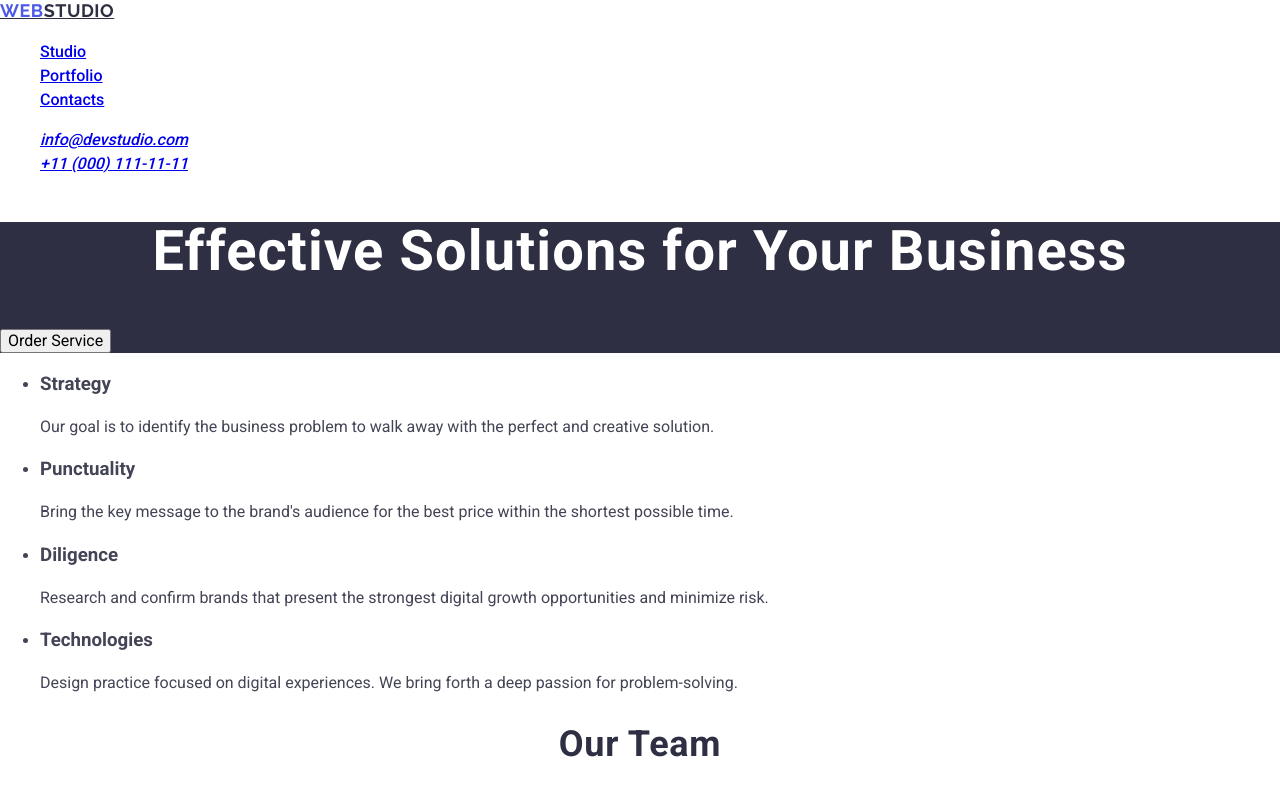
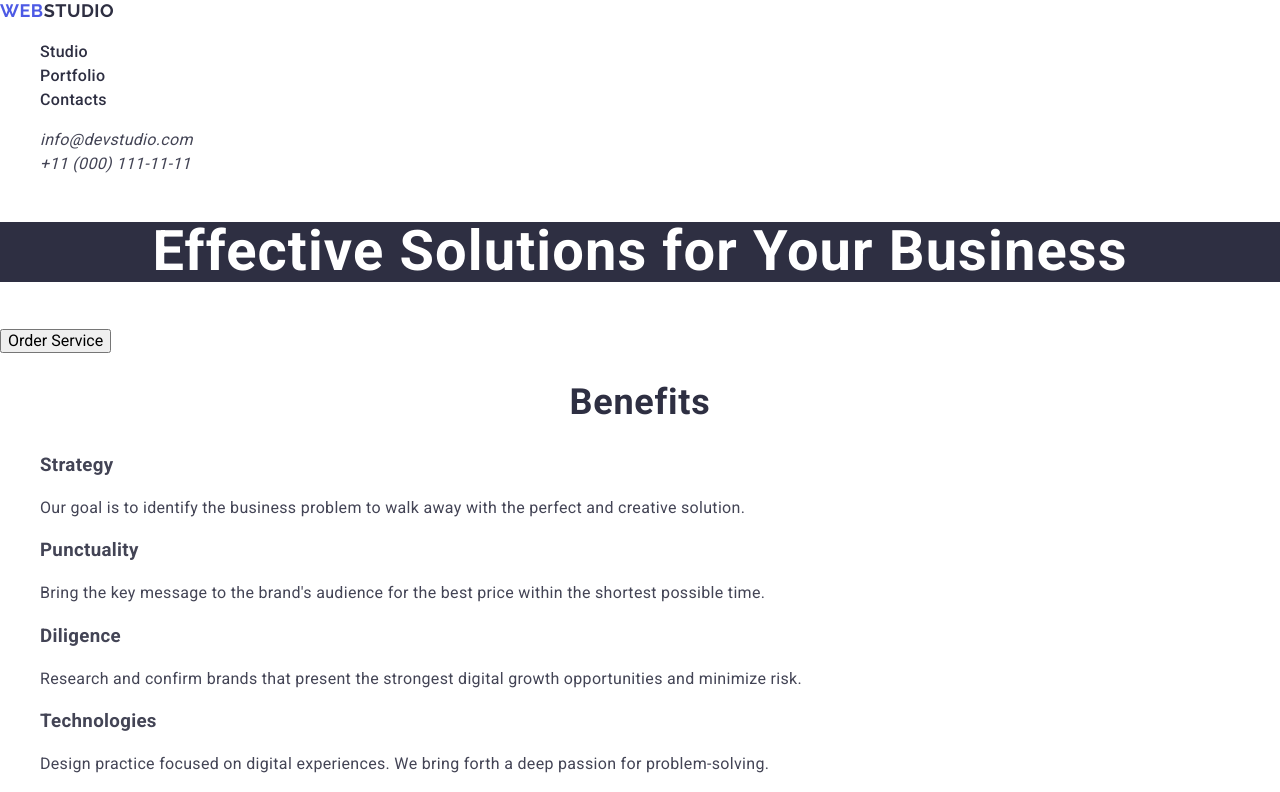
Before and after one commit to vertmaks/goit-markup-hw-02, a plain HTML site: page index.html in a window 1280 px wide. Shown: the top 792 px of the page. Drawn offline with nearby package versions, Linux system fonts and the light colour scheme.

Commit message:
edit header section

```diff
--- a/css/styles.css
+++ b/css/styles.css
@@ -1,37 +1,61 @@
 body {
   font-family: 'Roboto', sans-serif;
   line-height: 150%;
-  letter-spacing: 2%;
+  letter-spacing: 0.02em;
   color: #434455;
   background-color: #fff;
 }
 
-.header-logo,
-.logo-accent {
+ul,
+ol {
+  list-style-type: none;
+}
+
+a {
+  text-decoration: none;
+}
+
+/* #region Logo settings */
+.logo {
   font-family: 'Raleway', sans-serif;
   font-weight: 700;
   font-size: 18px;
   line-height: 117%;
   letter-spacing: 0.03em;
   text-transform: uppercase;
+}
+
+.header-logo {
   color: #2e2f42;
+}
+
+.footer-logo {
+  color: #f4f4fd;
 }
 
 .logo-accent {
   color: #4d5ae5;
 }
+/* #endregion */
 
+/* #region Header */
 .header-nav li,
 .header-address li {
   list-style-type: none;
   text-decoration: none;
 }
 
-.header-nav,
-.header-address {
+.header-nav {
   font-weight: 500;
   font-size: 16px;
   color: #2e2f42;
+}
+
+.header-address {
+  font-size: 16px;
+  line-height: 150%;
+  letter-spacing: 0.02em;
+  color: #434455;
 }
 
 .header-nav:hover,
@@ -40,10 +64,7 @@ body {
 .header-address:focus {
   color: #404bbf;
 }
-
-.wrapper {
-  background-color: #2e2f42;
-}
+/* #endregion */
 
 .hero-title {
   font-family: 'Roboto', sans-serif;
@@ -53,6 +74,7 @@ body {
   letter-spacing: 0.02em;
   text-align: center;
   color: #fff;
+  background-color: #2e2f42;
 }
 
 h2 {
--- a/index.html
+++ b/index.html
@@ -22,33 +22,39 @@
   <body>
     <header>
       <nav>
-        <a href="./index.html" class="header-logo"
+        <a href="./index.html" class="logo header-logo"
           ><span class="logo-accent">Web</span>Studio</a
         >
         <ul class="header-nav">
-          <li><a href="./">Studio</a></li>
-          <li><a href="./">Portfolio</a></li>
-          <li><a href="./">Contacts</a></li>
+          <li><a href="./" class="header-nav">Studio</a></li>
+          <li><a href="./" class="header-nav">Portfolio</a></li>
+          <li><a href="./" class="header-nav">Contacts</a></li>
         </ul>
       </nav>
       <address>
         <ul class="header-address">
-          <li><a href="mailto:info@devstudio.com">info@devstudio.com</a></li>
-          <li><a href="tel:+110001111111">+11 (000) 111-11-11</a></li>
+          <li>
+            <a href="mailto:info@devstudio.com" class="header-address"
+              >info@devstudio.com</a
+            >
+          </li>
+          <li>
+            <a href="tel:+110001111111" class="header-address"
+              >+11 (000) 111-11-11</a
+            >
+          </li>
         </ul>
       </address>
     </header>
     <main>
-      <!--Hero section-->
+      <!-- Hero section -->
       <section>
-        <div class="wrapper">
-          <h1 class="hero-title">Effective Solutions for Your Business</h1>
-          <button type="button" class="hero-order-button">Order Service</button>
-        </div>
+        <h1 class="hero-title">Effective Solutions for Your Business</h1>
+        <button type="button" class="hero-order-button">Order Service</button>
       </section>
-      <!--Benefits section-->
+      <!-- Benefits section -->
       <section>
-        <h2 class="benefits-titel" hidden>Benefits</h2>
+        <h2 class="benefits-titel">Benefits</h2>
         <ul>
           <li>
             <h3 class="benefits-subtitel">Strategy</h3>
@@ -80,7 +86,7 @@
           </li>
         </ul>
       </section>
-      <!--Team section-->
+      <!-- Team section -->
       <section>
         <h2>Our Team</h2>
         <ul>
@@ -126,7 +132,7 @@
           </li>
         </ul>
       </section>
-      <!--Portfolio section-->
+      <!-- Portfolio section -->
       <section>
         <h2>Our Portfolio</h2>
         <ul>
@@ -194,7 +200,7 @@
       </section>
     </main>
     <footer>
-      <a href="./index.html" class="logo-footer"
+      <a href="./index.html" class="logo footer-logo"
         ><span class="logo-accent">Web</span>Studio</a
       >
       <p>
```
